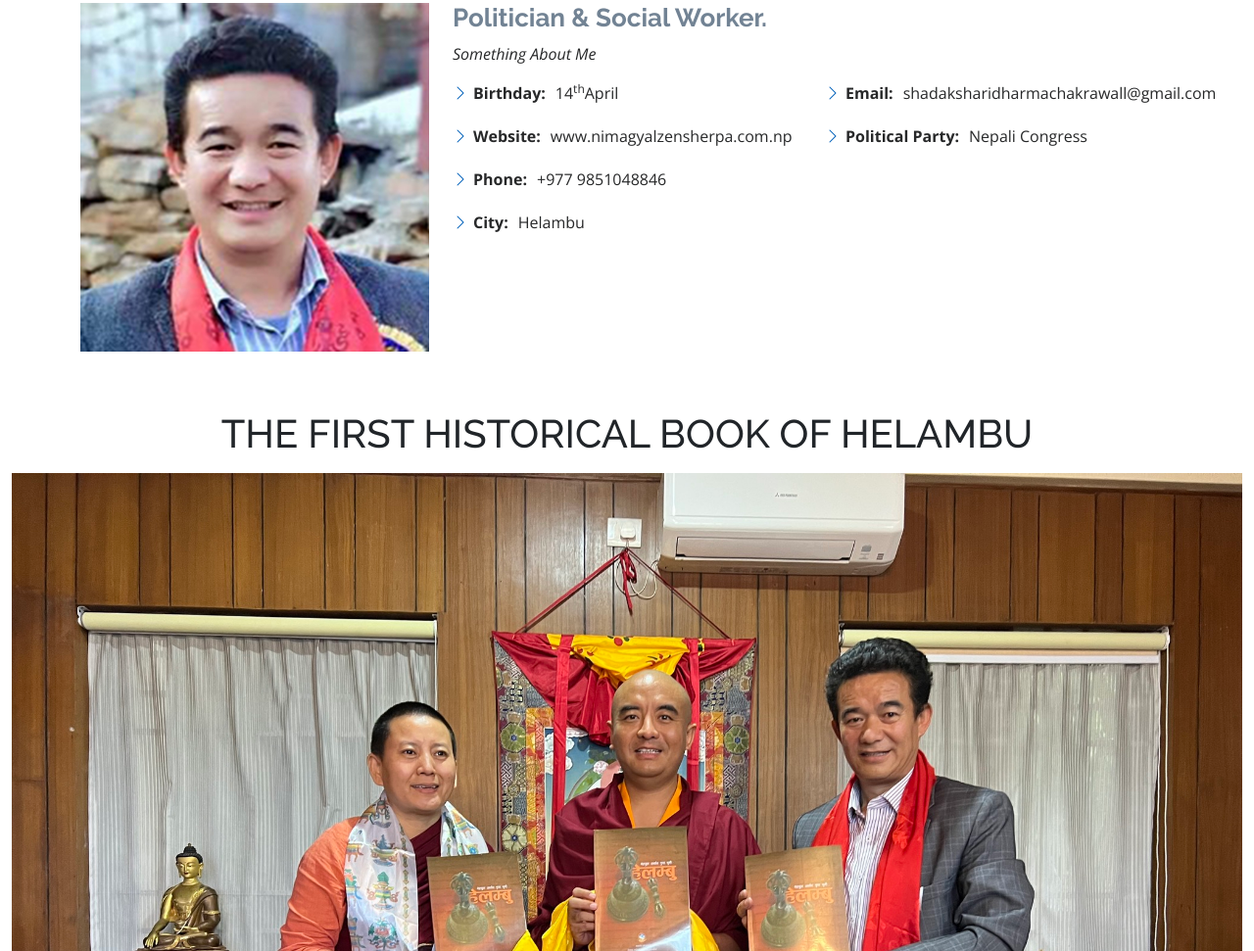
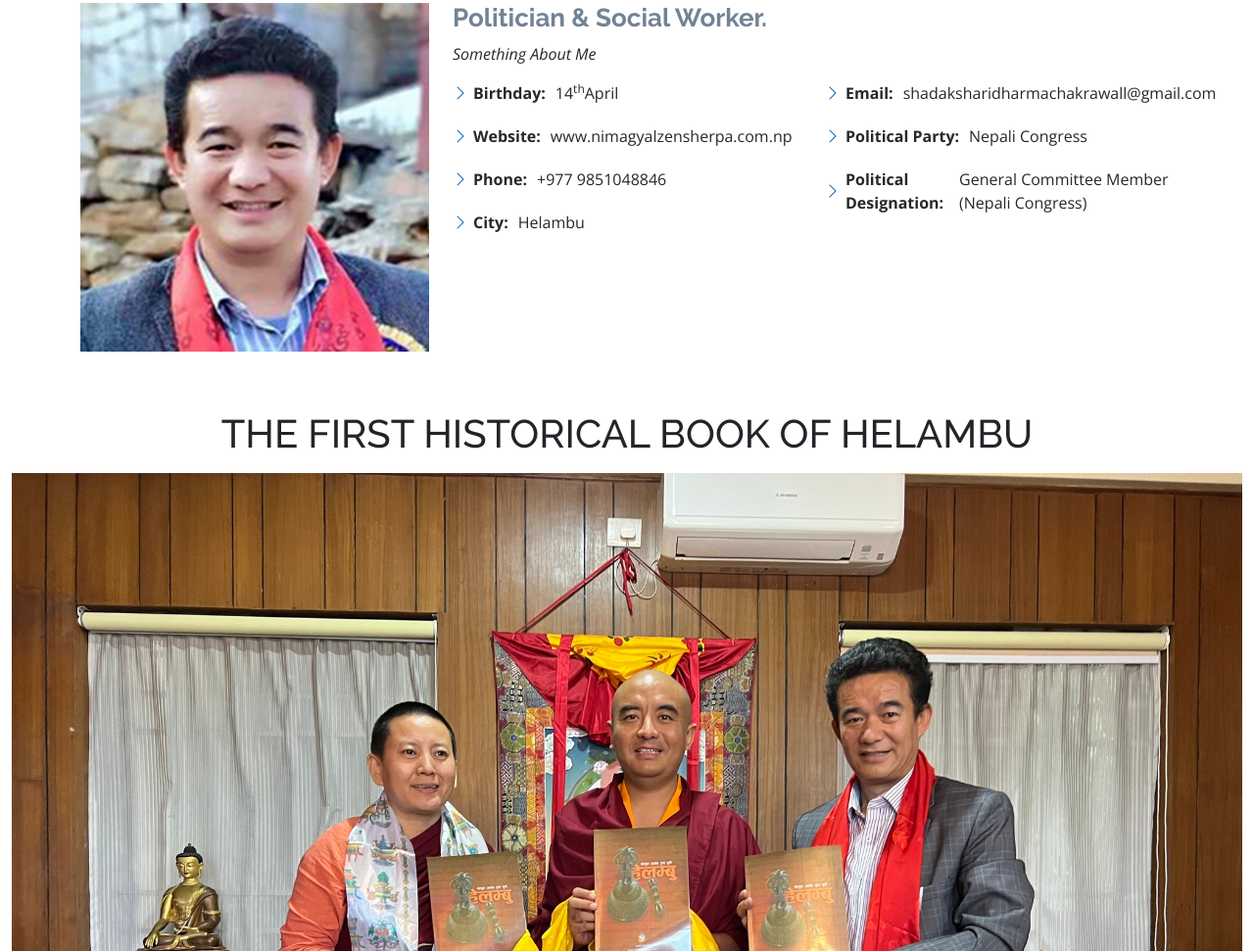
Before and after one commit to nimagyalzen/nimagyalzen, a plain HTML site: page index.html in a window 1280 px wide. Shown: the part 1013-1984 px from the top of the page at 98% size. Drawn offline with nearby package versions, Linux system fonts and the light colour scheme.

Commit message:
Update index.html

```diff
--- a/index.html
+++ b/index.html
@@ -95,6 +95,7 @@
                 <ul>
                   <li><i class="bi bi-chevron-right"></i> <strong>Email:</strong> <span>shadaksharidharmachakrawall@gmail.com</span></li>
                   <li><i class="bi bi-chevron-right"></i> <strong>Political Party:</strong> <span>Nepali Congress</span></li>
+                  <li><i class="bi bi-chevron-right"></i> <strong>Political Designation:</strong> <span>General Committee Member (Nepali Congress)</span></li>
                 </ul>
               </div>
             </div>
```
